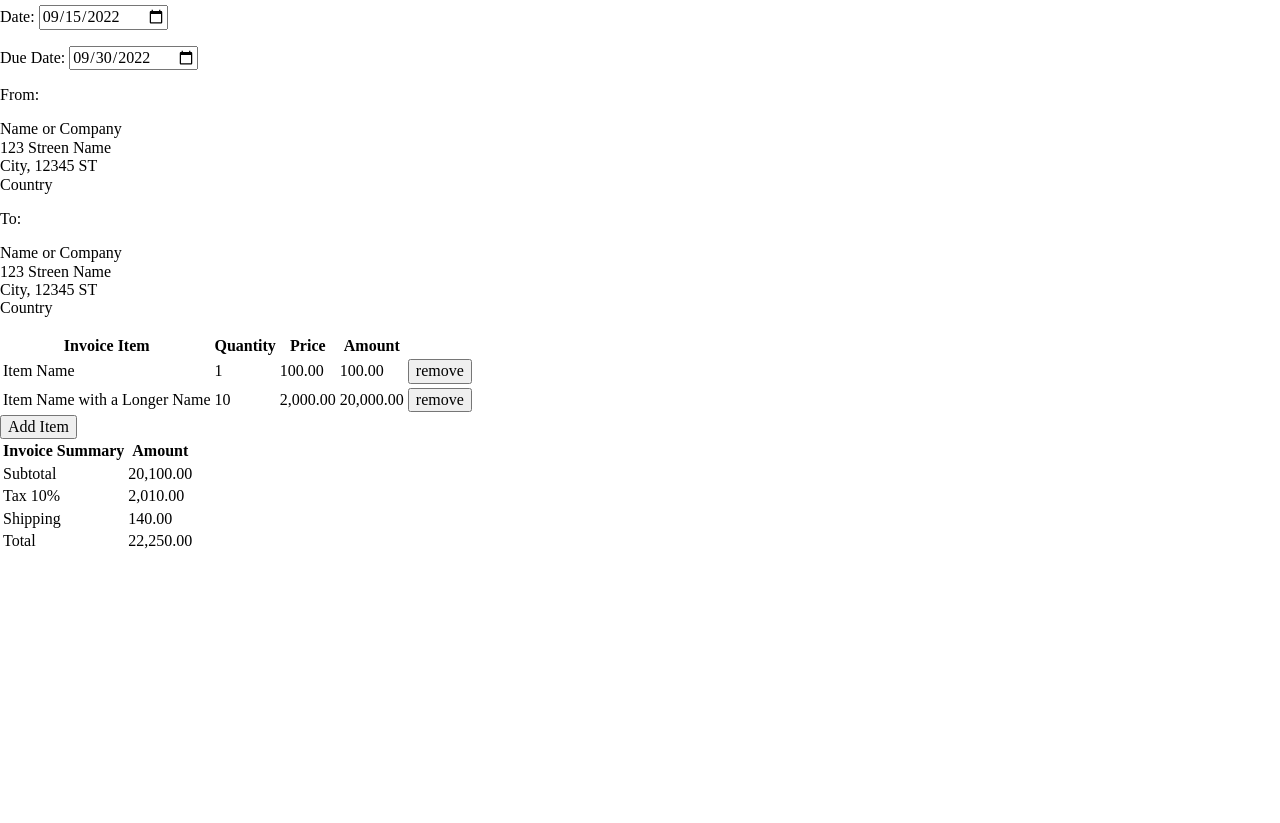
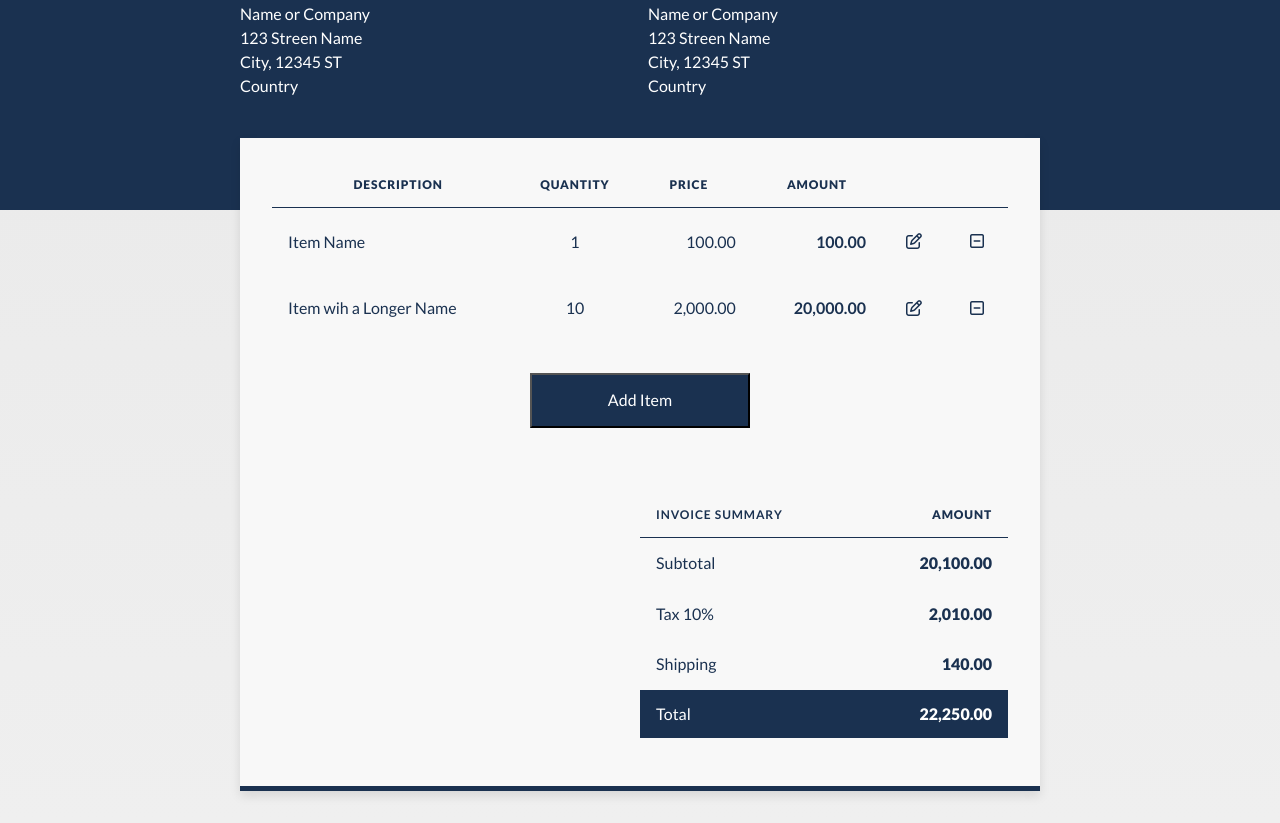
Before and after one commit to goranstevanovic/invoice-creator, a plain HTML site: page index.html in a window 1280 px wide. Shown: the part 122-945 px from the top of the page. Before the commit the page ends 800 px from the top, so only its background shows below. Drawn offline with Linux system fonts and the light colour scheme.

Commit message:
Add basic styling
See #3

```diff
--- a/index.html
+++ b/index.html
@@ -4,6 +4,16 @@
     <meta charset="UTF-8" />
     <meta http-equiv="X-UA-Compatible" content="IE=edge" />
     <meta name="viewport" content="width=device-width, initial-scale=1.0" />
+    <link rel="preconnect" href="https://fonts.googleapis.com" />
+    <link rel="preconnect" href="https://fonts.gstatic.com" crossorigin />
+    <link
+      href="https://fonts.googleapis.com/css2?family=Lato:wght@400;700;900&display=swap"
+      rel="stylesheet"
+    />
+    <link
+      rel="stylesheet"
+      href="https://cdnjs.cloudflare.com/ajax/libs/font-awesome/6.1.2/css/all.css"
+    />
     <link rel="stylesheet" href="normalize.css" />
     <link rel="stylesheet" href="main.css" />
     <script src="app.js" defer></script>
@@ -11,8 +21,9 @@
   </head>
   <body>
     <header class="invoice-head">
+      <div class="container container--invoice-head">
         <h1 class="invoice-head__title">Invoice</h1>
-      <h2 class="invoice-head__number" contenteditable="true">#123456</h2>
+        <h2 class="invoice-head__number">#123456</h2>
         <section class="invoice-head__dates">
           <p class="invoice-head__date">
             Date:
@@ -22,7 +33,7 @@
               value="2022-09-15"
             />
           </p>
-        <p class="invoice-head__date">
+          <p class="invoice-head__date invoice-head__date--due-date">
             Due Date:
             <input
               class="invoice-head__date-picker"
@@ -31,53 +42,78 @@
             />
           </p>
         </section>
-      <section class="invoice-head__addresses">
-        <section class="invoice-head__address-wrapper">
+        <section class="invoice-head__address invoice-head__address--from">
           <p class="invoice-head__address-label">From:</p>
-          <p class="invoice-head__address-text" contenteditable="true">
+          <p class="invoice-head__address-text">
             Name or Company<br />
             123 Streen Name<br />
             City, 12345 ST<br />
             Country
           </p>
         </section>
-        <section class="invoice-head__address-wrapper">
+        <section class="invoice-head__address invoice-head__address--to">
           <p class="invoice-head__address-label">To:</p>
-          <p class="invoice-head__address-text" contenteditable="true">
+          <p class="invoice-head__address-text">
             Name or Company<br />
             123 Streen Name<br />
             City, 12345 ST<br />
             Country
           </p>
         </section>
-      </section>
+      </div>
     </header>
 
     <main class="invoice-body">
       <table class="invoice-items">
+        <colgroup>
+          <col class="invoice-items__description" />
+          <col class="invoice-items__quantity" />
+          <col class="invoice-items__price" />
+          <col class="invoice-items__amount" style="font-weight: 900" />
+          <col class="invoice-items__action" />
+        </colgroup>
         <thead>
-          <tr>
-            <th>Invoice Item</th>
-            <th>Quantity</th>
-            <th>Price</th>
-            <th>Amount</th>
+          <tr class="invoice-items__header">
+            <th class="invoice-header__description">Description</th>
+            <th class="invoice-header__quantity">Quantity</th>
+            <th class="invoice-header__price">Price</th>
+            <th class="invoice-header__amount">Amount</th>
+            <th>&nbsp;</th>
             <th>&nbsp;</th>
           </tr>
         </thead>
-        <tbody>
-          <tr>
-            <td contenteditable="true">Item Name</td>
-            <td contenteditable="true">1</td>
-            <td contenteditable="true">100.00</td>
-            <td>100.00</td>
-            <td><button>remove</button></td>
+        <tbody class="invoice-items__body">
+          <tr class="invoice-item__row">
+            <td class="invoice-item__description">Item Name</td>
+            <td class="invoice-item__quantity">1</td>
+            <td class="invoice-item__price">100.00</td>
+            <td class="invoice-item__amount">100.00</td>
+            <td class="invoice-item__edit">
+              <button class="invoice-item__button">
+                <i class="fa-regular fa-pen-to-square"></i>
+              </button>
+            </td>
+            <td class="invoice-item__remove">
+              <button class="invoice-item__button">
+                <i class="fa-regular fa-square-minus"></i>
+              </button>
+            </td>
           </tr>
           <tr>
-            <td contenteditable="true">Item Name with a Longer Name</td>
-            <td contenteditable="true">10</td>
-            <td contenteditable="true">2,000.00</td>
-            <td>20,000.00</td>
-            <td><button>remove</button></td>
+            <td class="invoice-item__description">Item wih a Longer Name</td>
+            <td class="invoice-item__quantity">10</td>
+            <td class="invoice-item__price">2,000.00</td>
+            <td class="invoice-item__amount">20,000.00</td>
+            <td class="invoice-item__edit">
+              <button class="invoice-item__button">
+                <i class="fa-regular fa-pen-to-square"></i>
+              </button>
+            </td>
+            <td class="invoice-item__remove">
+              <button class="invoice-item__button">
+                <i class="fa-regular fa-square-minus"></i>
+              </button>
+            </td>
           </tr>
         </tbody>
       </table>
@@ -86,27 +122,27 @@
 
       <table class="invoice-summary">
         <thead>
-          <tr>
-            <th>Invoice Summary</th>
-            <th>Amount</th>
+          <tr class="invoice-summary__header">
+            <th class="invoice-summary__description">Invoice Summary</th>
+            <th class="invoice-summary__amount">Amount</th>
           </tr>
         </thead>
-        <tbody>
+        <tbody class="invoice-summary__body">
           <tr>
-            <td>Subtotal</td>
-            <td>20,100.00</td>
+            <td class="invoice-summary__description">Subtotal</td>
+            <td class="invoice-summary__amount">20,100.00</td>
           </tr>
           <tr>
-            <td>Tax <span contenteditable="true">10%</span></td>
-            <td>2,010.00</td>
+            <td class="invoice-summary__description">Tax <span>10%</span></td>
+            <td class="invoice-summary__amount">2,010.00</td>
           </tr>
           <tr>
-            <td>Shipping</td>
-            <td contenteditable="true">140.00</td>
+            <td class="invoice-summary__description">Shipping</td>
+            <td class="invoice-summary__amount">140.00</td>
           </tr>
-          <tr>
-            <td>Total</td>
-            <td>22,250.00</td>
+          <tr class="invoice-summary__total">
+            <td class="invoice-summary__description">Total</td>
+            <td class="invoice-summary__amount">22,250.00</td>
           </tr>
         </tbody>
       </table>
--- a/main.css
+++ b/main.css
@@ -0,0 +1,222 @@
+:root {
+  --dark: #1a3150;
+  --gray-light: #e9e9e9;
+  --gray-lighter: #efefef;
+  --gray-lightest: #f8f8f8;
+}
+
+:root {
+  box-sizing: border-box;
+}
+
+*,
+::before,
+::after {
+  box-sizing: inherit;
+}
+
+body {
+  background-color: var(--gray-light);
+  background-image: linear-gradient(
+    to bottom,
+    var(--gray-light),
+    var(--gray-lighter)
+  );
+  color: var(--dark);
+  font-family: 'Lato', sans-serif;
+  min-height: 100vh;
+}
+
+.container,
+.invoice-body {
+  margin: 0 auto;
+  max-width: 50rem;
+}
+
+.container--invoice-head {
+  align-items: center;
+  display: grid;
+  gap: 1rem;
+  grid-template-columns: repeat(4, 1fr);
+  grid-template-areas:
+    'title number dates dates'
+    'address-from address-from address-to address-to';
+}
+
+.invoice-head {
+  background-color: var(--dark);
+  color: #fff;
+  padding: 1em 1em 6em;
+}
+
+.invoice-head__title {
+  align-self: baseline;
+  font-size: 2.5rem;
+  font-weight: 900;
+  grid-area: title;
+  margin: 0;
+}
+
+.invoice-head__number {
+  align-self: baseline;
+  font-size: 1.5rem;
+  font-weight: 400;
+  grid-area: number;
+  margin: 0;
+}
+
+.invoice-head__dates {
+  grid-area: dates;
+}
+
+.invoice-head__date {
+  font-size: 0.75rem;
+  margin: 0;
+}
+
+.invoice-head__date--due-date {
+  margin-top: 0.75em;
+}
+
+.invoice-head__date-picker {
+  background-color: transparent;
+  border: none;
+  color: #fff;
+  font-size: 1rem;
+  text-align: right;
+  width: 7.5em;
+}
+
+.invoice-head__address {
+  align-self: start;
+}
+
+.invoice-head__address--from {
+  grid-area: address-from;
+}
+
+.invoice-head__address--to {
+  grid-area: address-to;
+}
+
+.invoice-head__address-label {
+  font-size: 0.75rem;
+  font-weight: 700;
+}
+
+.invoice-head__address-text {
+  font-size: 1rem;
+  line-height: 1.5;
+}
+
+.invoice-body {
+  background-color: var(--gray-lightest);
+  border-bottom: 5px solid var(--dark);
+  box-shadow: 0 5px 10px rgba(0, 0, 0, 0.1);
+  margin-bottom: 2em;
+  margin-top: -4.5em;
+  padding: 1.5em 2em 3em;
+}
+
+.invoice-items,
+.invoice-summary {
+  border-collapse: collapse;
+}
+
+.invoice-items__header,
+.invoice-summary__header {
+  border-bottom: 1px solid var(--dark);
+  font-size: 0.75rem;
+  font-weight: 900;
+  letter-spacing: 0.075em;
+  text-align: left;
+  text-transform: uppercase;
+}
+
+.invoice-items th,
+.invoice-items td,
+.invoice-summary th,
+.invoice-summary td {
+  padding: 1rem;
+}
+
+.invoice-header__description,
+.invoice-header__quantity,
+.invoice-header__price,
+.invoice-header__amount {
+  font-weight: 900;
+  text-align: center;
+}
+
+.invoice-items__body {
+  font-size: 1rem;
+}
+
+.invoice-item__row {
+  line-height: 1.5;
+}
+
+.invoice-item__description {
+  text-align: left;
+  width: 46%;
+}
+
+.invoice-item__quantity {
+  text-align: center;
+  width: 10%;
+}
+
+.invoice-item__price {
+  text-align: right;
+  width: 20%;
+}
+
+.invoice-item__amount {
+  font-weight: 700;
+  text-align: right;
+  width: 20%;
+}
+
+.invoice-item__edit {
+  text-align: center;
+  width: 2%;
+}
+
+.invoice-item__remove {
+  text-align: center;
+  width: 2%;
+}
+
+.invoice-item__button {
+  background: none;
+  border: none;
+  color: var(--dark);
+  cursor: pointer;
+  padding: 0.5em;
+}
+
+.add-item {
+  background-color: var(--dark);
+  color: #fff;
+  cursor: pointer;
+  display: block;
+  margin: 2em auto 4em;
+  padding: 1em;
+  width: 30%;
+}
+
+.invoice-summary {
+  margin-left: auto;
+  width: 50%;
+}
+
+.invoice-summary__amount {
+  font-weight: 900;
+  text-align: right;
+}
+
+.invoice-summary__total {
+  background-color: var(--dark);
+  color: #fff;
+  line-height: 1em;
+}
```
Lines whose indentation alone changed are shown as unchanged.
